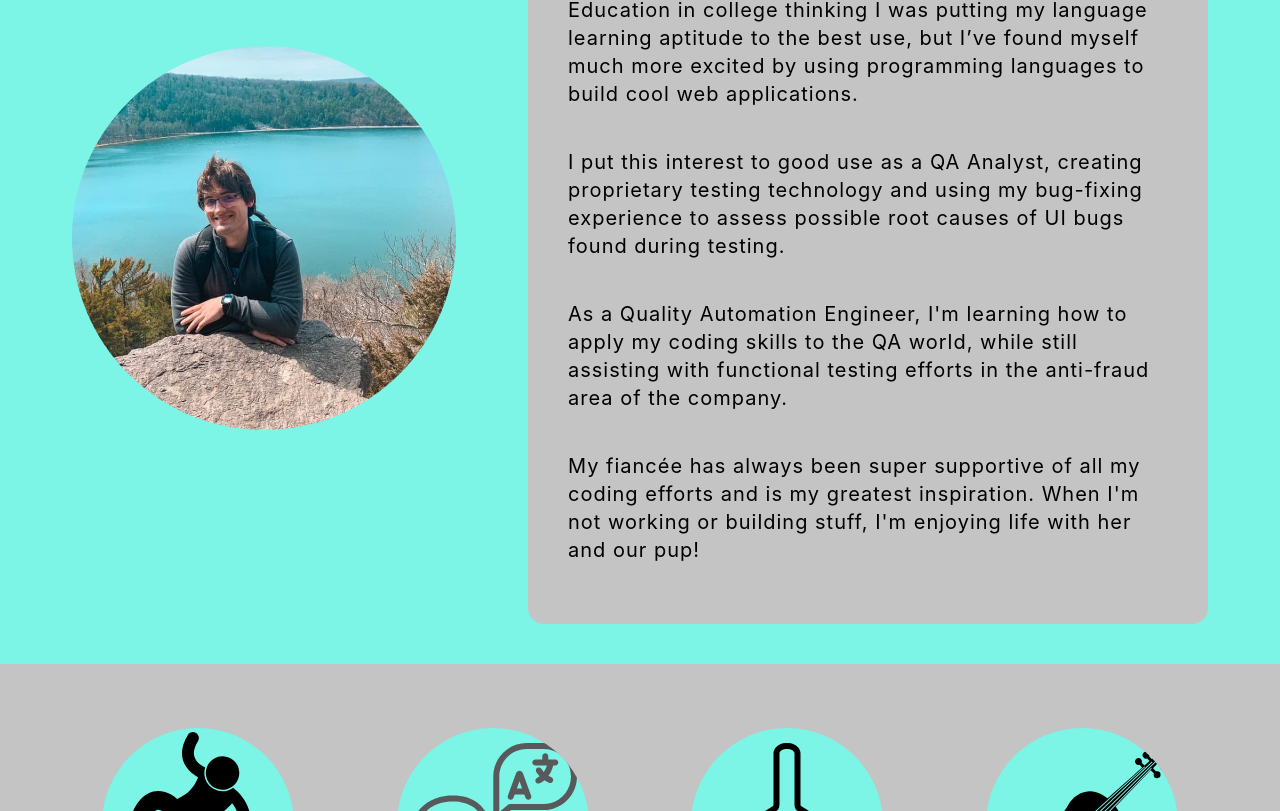
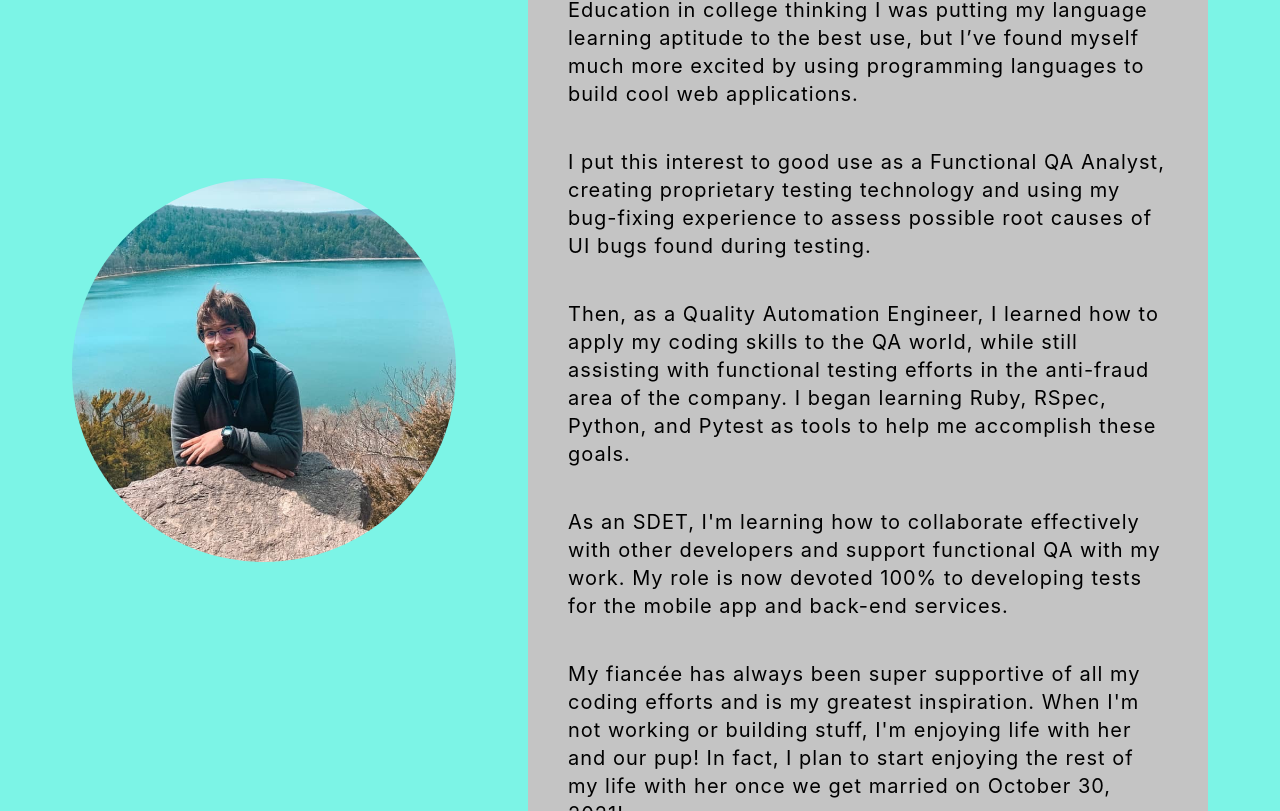
Before and after one commit to steven-the-qa/old-website, a React (Create React App) app in the folder client/: page /about in a window 1280 px wide. Shown: the part 469-1280 px from the top of the page. Built offline with nearby package versions, Linux system fonts and the light colour scheme.

Commit message:
Update bio

```diff
--- a/client/src/about/Bio.js
+++ b/client/src/about/Bio.js
@@ -24,17 +24,23 @@ export default function Bio() {
                 but I’ve found myself much more excited by using programming languages to build cool web applications.
             </p>
             <p>
-                I put this interest to good use as a QA Analyst, creating proprietary testing technology and using my bug-fixing
+                I put this interest to good use as a Functional QA Analyst, creating proprietary testing technology and using my bug-fixing
                 experience to assess possible root causes of UI bugs found during testing.
             </p>
             <p>
-                As a Quality Automation Engineer, I'm learning how to apply my coding skills to the QA world, while still assisting
-                with functional testing efforts in the anti-fraud area of the company.
+                Then, as a Quality Automation Engineer, I learned how to apply my coding skills to the QA world, while still assisting
+                with functional testing efforts in the anti-fraud area of the company. I began learning Ruby, RSpec, Python, and Pytest as
+                tools to help me accomplish these goals.
+            </p>
+            <p>
+                As an SDET, I'm learning how to collaborate effectively with other developers and support functional QA with my work.
+                My role is now devoted 100% to developing tests for the mobile app and back-end services.
             </p>
             <p>
                 My fiancée has always been super supportive of all my coding efforts
                 and is my greatest inspiration. When I'm not working or building stuff,
-                I'm enjoying life with her and our pup!
+                I'm enjoying life with her and our pup! In fact, I plan to start enjoying the rest of my
+                life with her once we get married on October 30, 2021!
             </p>
         </div>
     </div>
```
